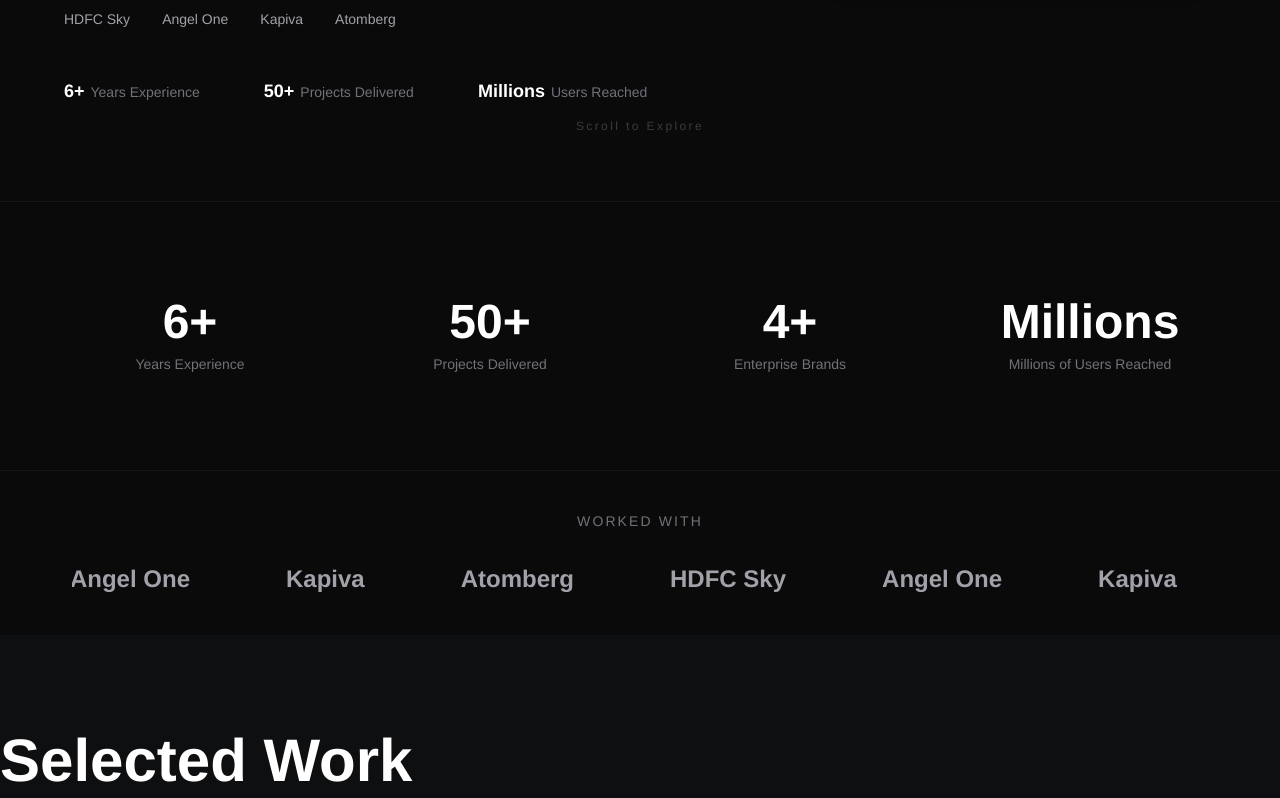
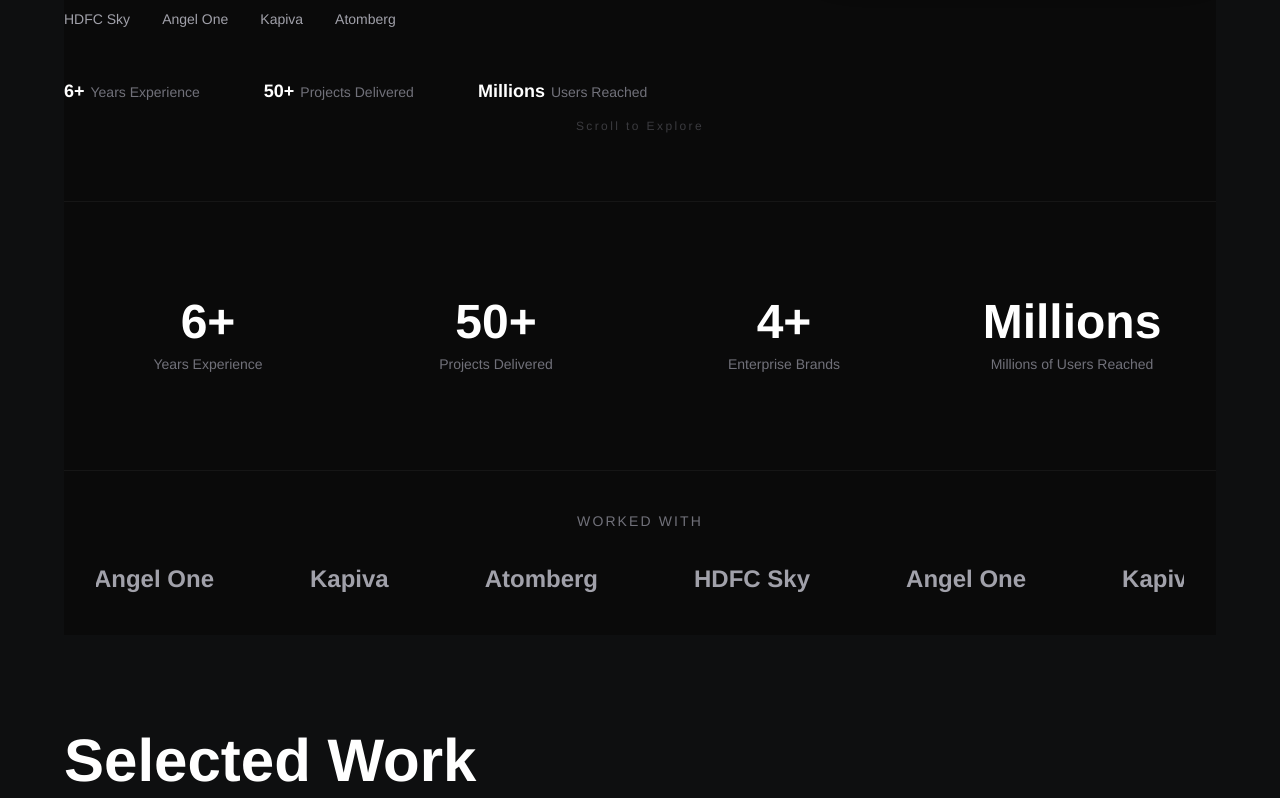
Before and after one commit to milindex/milinds.dev, a Next.js app: page / in a window 1280 px wide. Shown: the part 895-1693 px from the top of the page. Built offline with nearby package versions, Linux system fonts and the light colour scheme; a web font is replaced by a local one.

Commit message:
fix: add side padding to main wrapper, remove redundant padding from HeroSection

```diff
--- a/src/app/AppShell.tsx
+++ b/src/app/AppShell.tsx
@@ -16,7 +16,7 @@
       >
         <Navigation />
       </header>
-      <main className="mx-auto mt-20">{children}</main>
+      <main className="mx-auto mt-20 px-4 md:px-8">{children}</main>
       <Footer />
     </div>
   );
--- a/src/components/sections/HeroSection.tsx
+++ b/src/components/sections/HeroSection.tsx
@@ -13,7 +13,7 @@
 
 function HeroSection() {
   return (
-    <section className="relative overflow-hidden bg-bg-primary px-4 py-12 md:px-8">
+    <section className="relative overflow-hidden bg-bg-primary py-12">
       <GradientMesh />
 
       <div className="relative z-10 mx-auto flex w-full max-w-[1200px] flex-col gap-12 lg:flex-row lg:items-center lg:justify-between">
```
